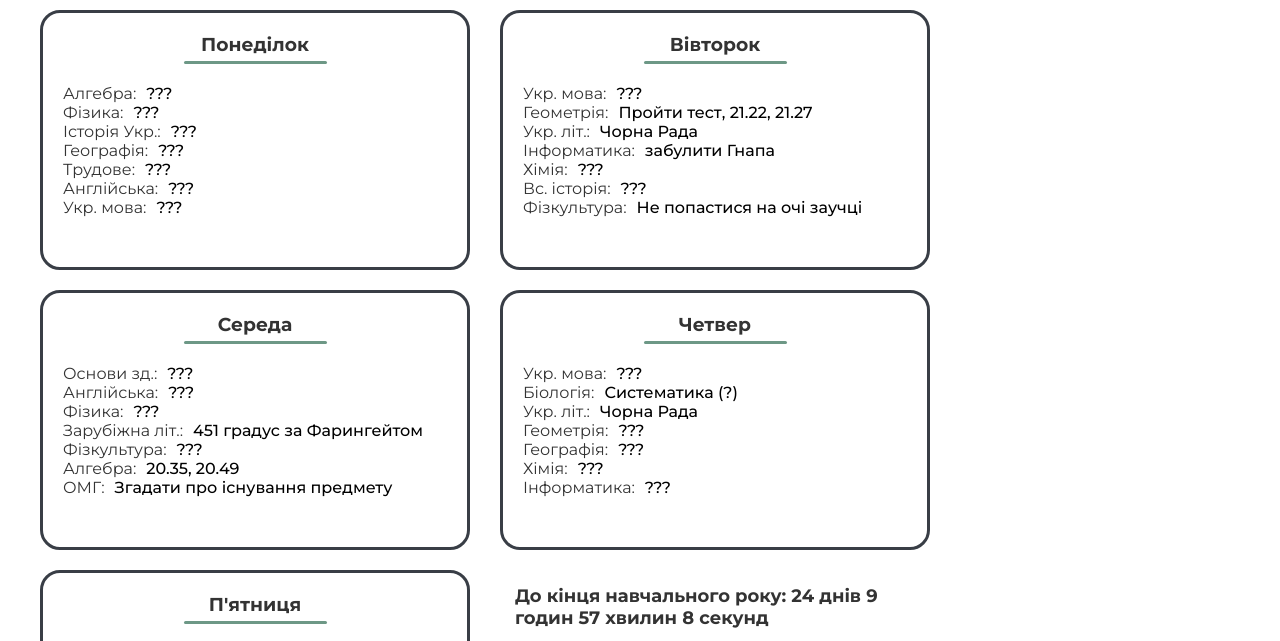
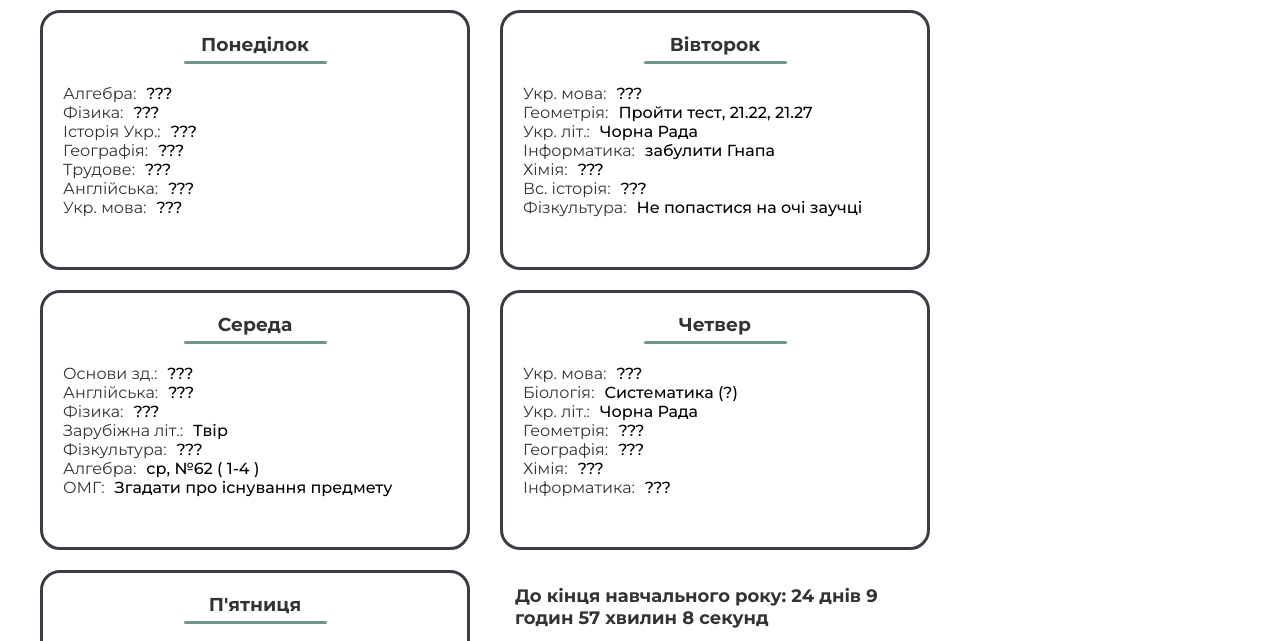
Before and after one commit to ZubalYana/School-diary, a website: page public/index.html in a window 1280 px wide. Shown: the part 124-765 px from the top of the page. Drawn offline with nearby package versions, Linux system fonts and the light colour scheme.

Commit message:
add the homework for tommorow

```diff
--- a/public/index.html
+++ b/public/index.html
@@ -122,7 +122,7 @@
                     </div>
                     <div class="weekDay_lesson">
                         <div class="weekDay_lessonName">Зарубіжна літ.:</div>
-                        <div class="weekDay_lessonHomework">451 градус за Фарингейтом</div>
+                        <div class="weekDay_lessonHomework">Твір</div>
                     </div>
                     <div class="weekDay_lesson">
                         <div class="weekDay_lessonName">Фізкультура:</div>
@@ -130,7 +130,7 @@
                     </div>
                     <div class="weekDay_lesson">
                         <div class="weekDay_lessonName">Алгебра:</div>
-                        <div class="weekDay_lessonHomework">20.35, 20.49</div>
+                        <div class="weekDay_lessonHomework">ср, №62 ( 1-4 )</div>
                     </div>
                     <div class="weekDay_lesson">
                         <div class="weekDay_lessonName">ОМГ:</div>
```
